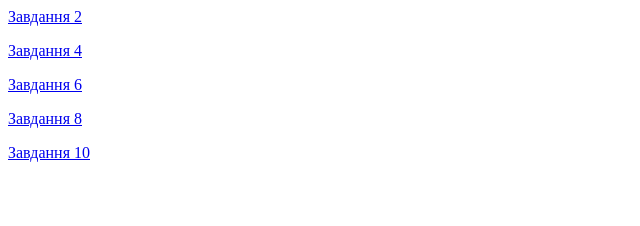
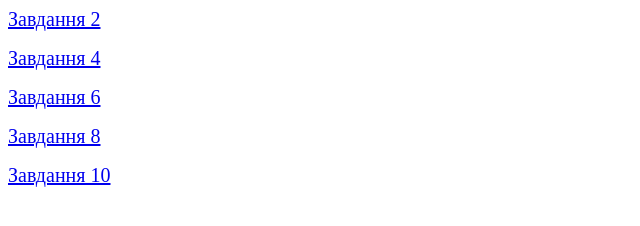
Before and after one commit to VeronikaSlyvka/IC-33_Slyvka_Veronika_Lab6, a plain HTML site: page task10.html in a window 1280 px wide. Shown: the whole page, without its empty margins (0-640 px from the left). Drawn offline with Linux system fonts and the light colour scheme.

Commit message:
add style

```diff
--- a/task10.html
+++ b/task10.html
@@ -4,6 +4,11 @@
     <meta charset="UTF-8">
     <meta name="viewport" content="width=device-width, initial-scale=1.0">
     <title>Document</title>
+    <style>
+        a {
+           font-size:20px ;
+        }
+    </style>
 </head>
 <body>
 
```
Also changed, not shown: task2.html (+5 -0 lines), task4.html (+5 -0 lines), task6.html (+5 -0 lines), task8.html (+5 -0 lines).
